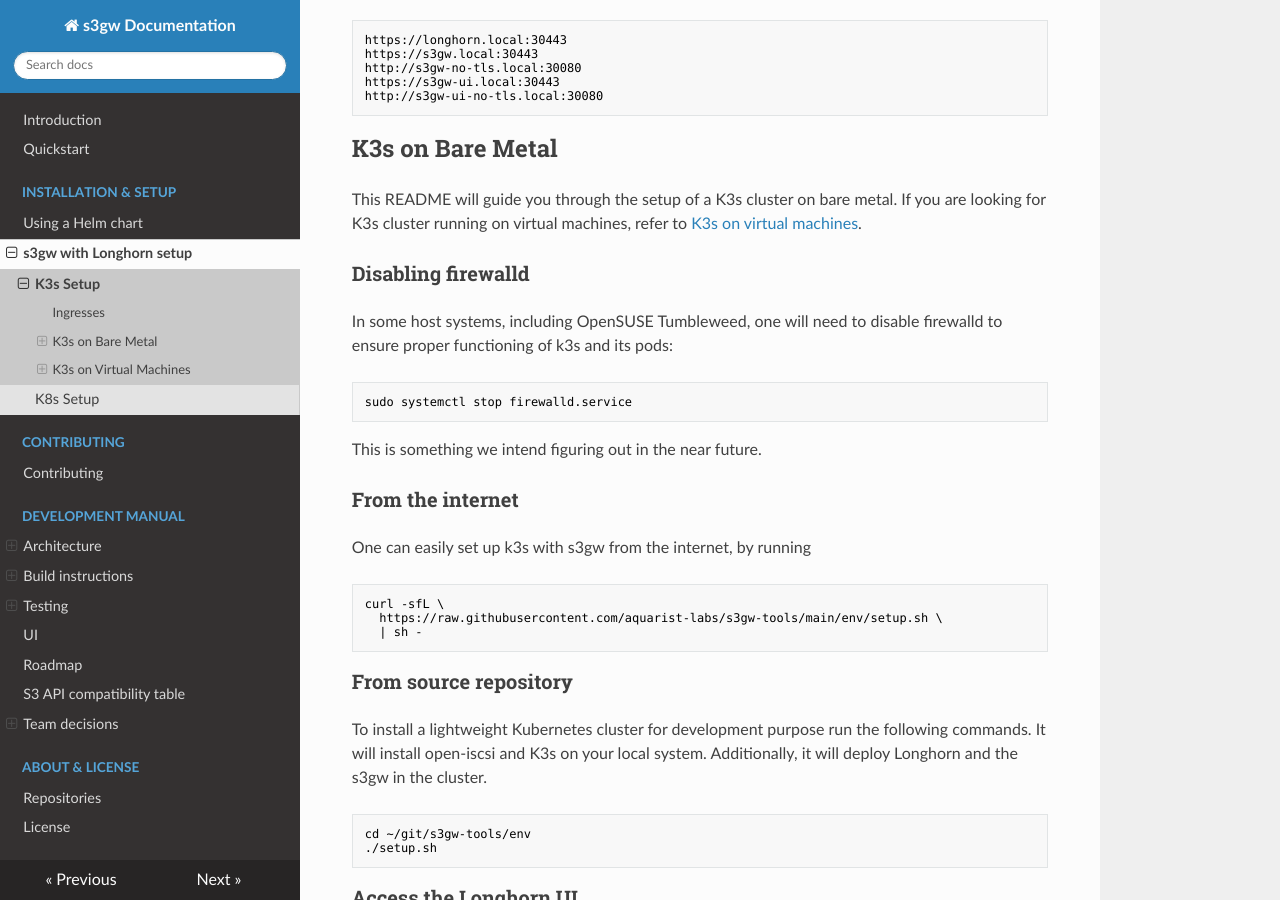
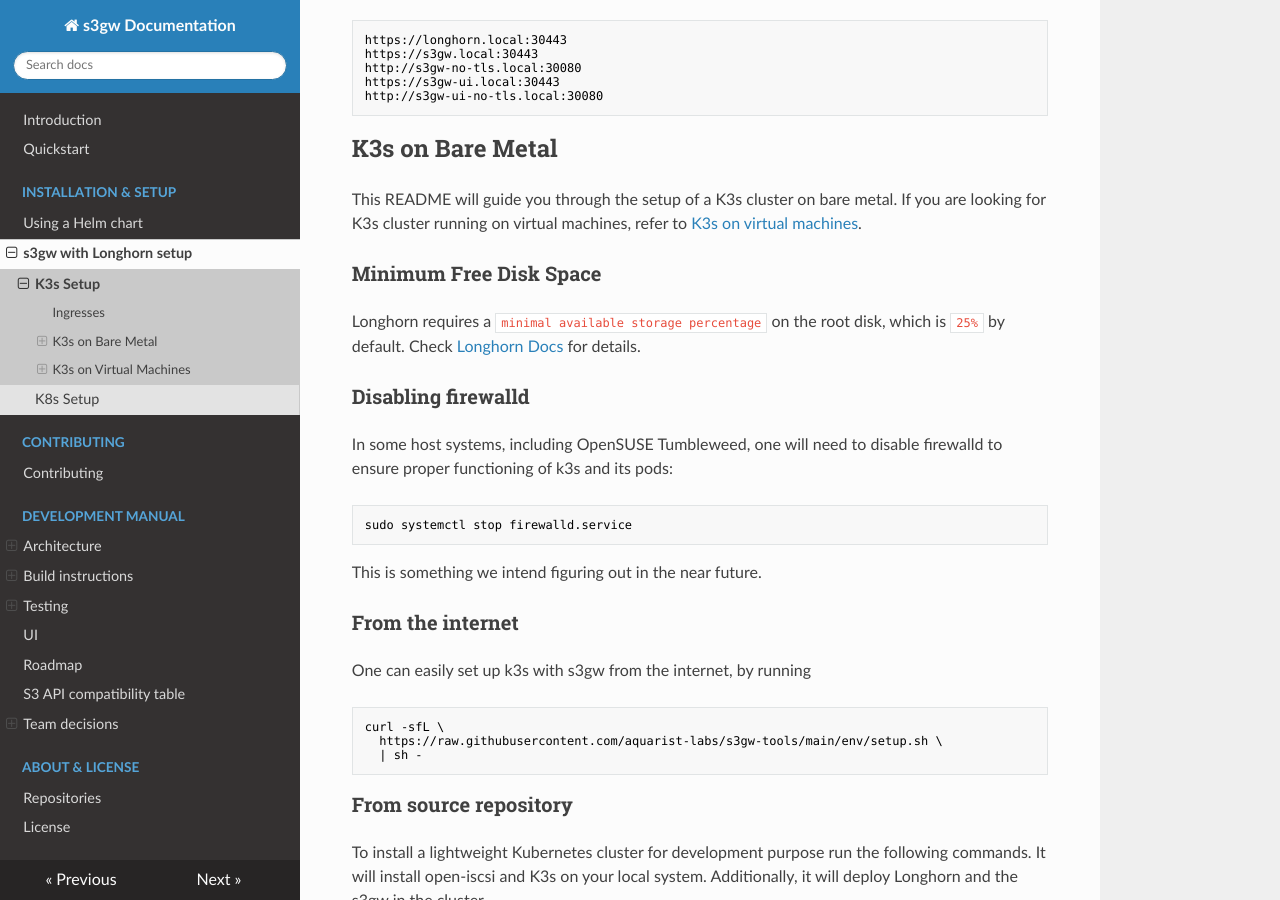
Before and after one commit to s3gw-tech/s3gw, an MkDocs documentation site: the page built from docs/env-k3s.md, in a window 1280 px wide and 900 px high, scrolled down 937 px. Built offline with MkDocs 1.6.1, drawn with Linux system fonts in a browser that asks for light colours; nearby versions of some CDN libraries.

Commit message:
docs: Update k3s-setup section
- Add minimum disk space reference to Longhorn docs.

Signed-off-by: Francesco Torchia <francesco.torchia@suse.com>

```diff
--- a/docs/env-k3s.md
+++ b/docs/env-k3s.md
@@ -53,6 +53,11 @@
 This README will guide you through the setup of a K3s cluster on bare metal.
 If you are looking for K3s cluster running on virtual machines,
 refer to [K3s on virtual machines](#k3s-on-virtual-machines).
+
+### Minimum Free Disk Space
+
+Longhorn requires a `minimal available storage percentage` on the root disk, which is `25%` by default.
+Check [Longhorn Docs](https://longhorn.io/docs/1.3.1/best-practices/#minimal-available-storage-and-over-provisioning) for details.
 
 ### Disabling firewalld
 
```
